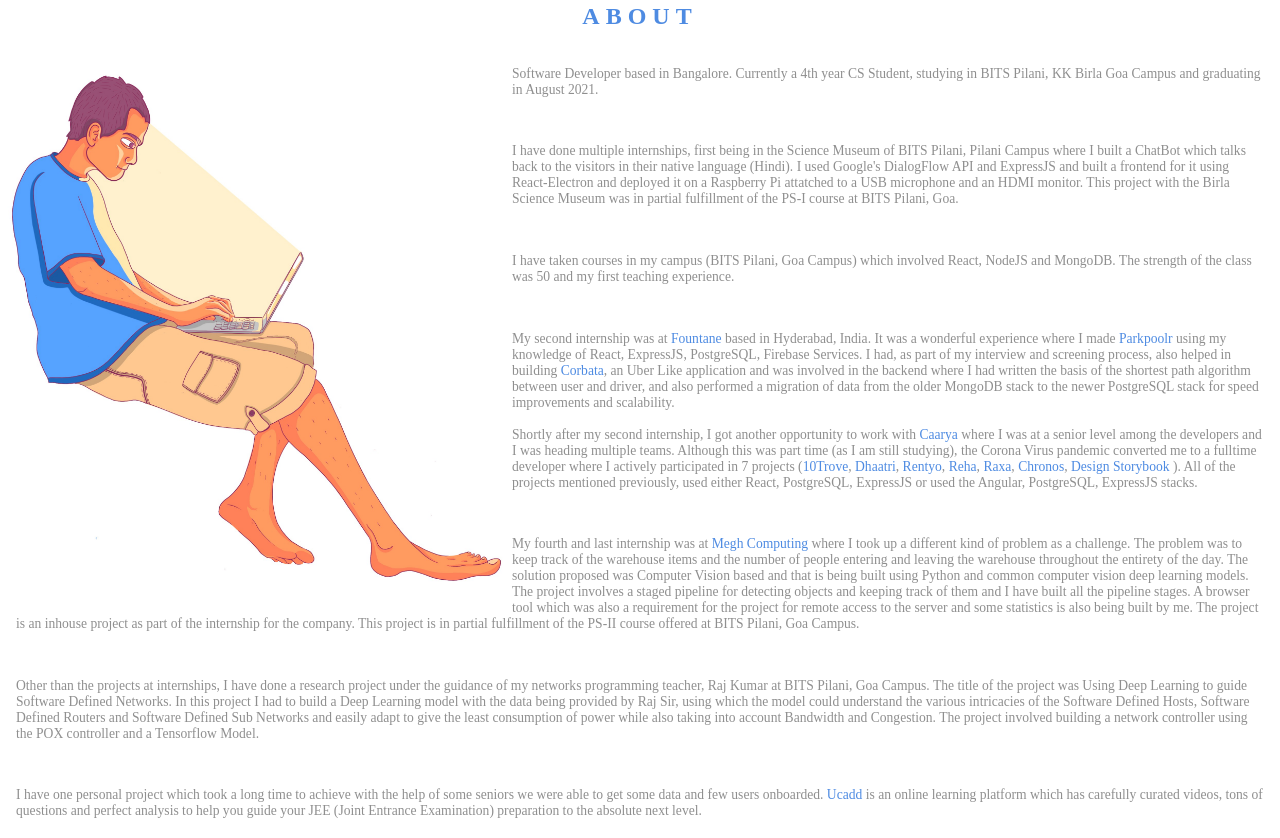
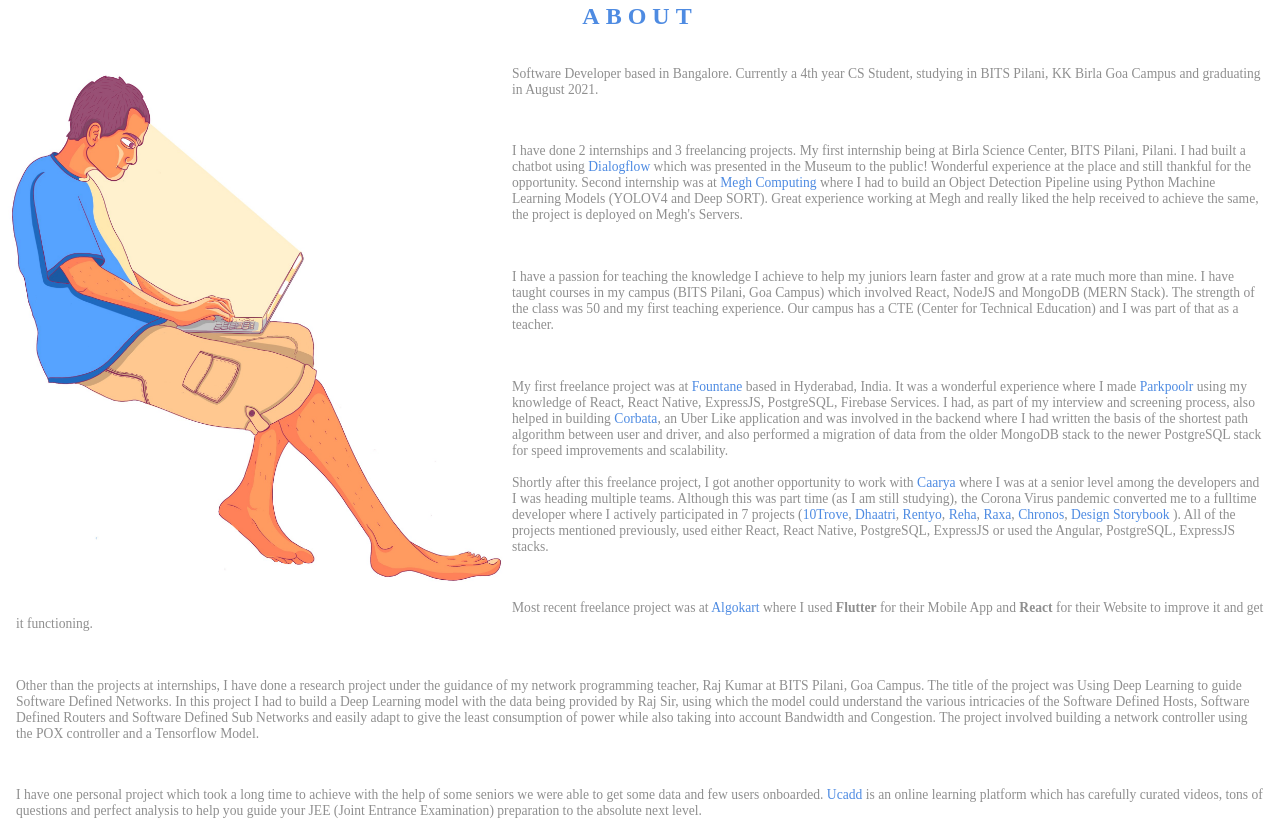
Before and after one commit to rish-0-0/Portfolio, a website built with webpack: page dist/index.html in a window 1280 px wide. Shown: the part 1475-2313 px from the top of the page. Built offline with nearby package versions, Linux system fonts and the light colour scheme; files whose address does not match are found by name.

Commit message:
changed About Me 	modified:   dist/index.html

```diff
--- a/dist/index.html
+++ b/dist/index.html
@@ -156,29 +156,45 @@
         2021.
       </p>
       <p class="aboutme">
-        I have done multiple internships, first being in the Science Museum of
-        BITS Pilani, Pilani Campus where I built a ChatBot which talks back to
-        the visitors in their native language (Hindi). I used Google's
-        DialogFlow API and ExpressJS and built a frontend for it using
-        React-Electron and deployed it on a Raspberry Pi attatched to a USB
-        microphone and an HDMI monitor. This project with the Birla Science
-        Museum was in partial fulfillment of the PS-I course at BITS Pilani,
-        Goa.
+        I have done 2 internships and 3 freelancing projects. My first
+        internship being at Birla Science Center, BITS Pilani, Pilani. I had
+        built a chatbot using
+        <a
+          href="https://cloud.google.com/dialogflow/docs"
+          class="inline-links"
+          target="_blank"
+        >
+          Dialogflow
+        </a>
+        which was presented in the Museum to the public! Wonderful experience at
+        the place and still thankful for the opportunity. Second internship was
+        at
+        <a href="https://megh.com/" class="inline-links" target="_blank"
+          >Megh Computing</a
+        >
+        where I had to build an Object Detection Pipeline using Python Machine
+        Learning Models (YOLOV4 and Deep SORT). Great experience working at Megh
+        and really liked the help received to achieve the same, the project is
+        deployed on Megh's Servers.
       </p>
       <p class="aboutme">
-        I have taken courses in my campus (BITS Pilani, Goa Campus) which
-        involved React, NodeJS and MongoDB. The strength of the class was 50 and
-        my first teaching experience.
+        I have a passion for teaching the knowledge I achieve to help my juniors
+        learn faster and grow at a rate much more than mine. I have taught
+        courses in my campus (BITS Pilani, Goa Campus) which involved React,
+        NodeJS and MongoDB (MERN Stack). The strength of the class was 50 and my
+        first teaching experience. Our campus has a CTE (Center for Technical
+        Education) and I was part of that as a teacher.
       </p>
       <p class="aboutme">
-        My second internship was at
+        My first freelance project was at
         <a href="https://fountane.com/" class="inline-links" target="_blank"
           >Fountane</a
         >
         based in Hyderabad, India. It was a wonderful experience where I made
         <a href="#parkpoolr" class="inline-links">Parkpoolr</a> using my
-        knowledge of React, ExpressJS, PostgreSQL, Firebase Services. I had, as
-        part of my interview and screening process, also helped in building
+        knowledge of React, React Native, ExpressJS, PostgreSQL, Firebase
+        Services. I had, as part of my interview and screening process, also
+        helped in building
         <a target="_blank" href="https://www.corbata.com/" class="inline-links"
           >Corbata</a
         >, an Uber Like application and was involved in the backend where I had
@@ -186,7 +202,7 @@
         driver, and also performed a migration of data from the older MongoDB
         stack to the newer PostgreSQL stack for speed improvements and
         scalability. <br /><br />
-        Shortly after my second internship, I got another opportunity to work
+        Shortly after this freelance project, I got another opportunity to work
         with
         <a href="https://caarya.in/" target="_blank" class="inline-links"
           >Caarya</a
@@ -233,30 +249,22 @@
           target="_blank"
           >Design Storybook</a
         >
-        ). All of the projects mentioned previously, used either React,
-        PostgreSQL, ExpressJS or used the Angular, PostgreSQL, ExpressJS stacks.
+        ). All of the projects mentioned previously, used either React, React
+        Native, PostgreSQL, ExpressJS or used the Angular, PostgreSQL, ExpressJS
+        stacks.
       </p>
       <p class="aboutme">
-        My fourth and last internship was at
-        <a href="https://megh.com/" class="inline-links" target="_blank"
-          >Megh Computing</a
+        Most recent freelance project was at
+        <a href="https://algokart.in/" class="inline-links" target="_blank"
+          >Algokart</a
         >
-        where I took up a different kind of problem as a challenge. The problem
-        was to keep track of the warehouse items and the number of people
-        entering and leaving the warehouse throughout the entirety of the day.
-        The solution proposed was Computer Vision based and that is being built
-        using Python and common computer vision deep learning models. The
-        project involves a staged pipeline for detecting objects and keeping
-        track of them and I have built all the pipeline stages. A browser tool
-        which was also a requirement for the project for remote access to the
-        server and some statistics is also being built by me. The project is an
-        inhouse project as part of the internship for the company. This project
-        is in partial fulfillment of the PS-II course offered at BITS Pilani,
-        Goa Campus.
+        where I used <strong>Flutter</strong> for their Mobile App and
+        <strong>React</strong> for their Website to improve it and get it
+        functioning.
       </p>
       <p class="aboutme">
         Other than the projects at internships, I have done a research project
-        under the guidance of my networks programming teacher, Raj Kumar at BITS
+        under the guidance of my network programming teacher, Raj Kumar at BITS
         Pilani, Goa Campus. The title of the project was Using Deep Learning to
         guide Software Defined Networks. In this project I had to build a Deep
         Learning model with the data being provided by Raj Sir, using which the
@@ -288,9 +296,19 @@
         <span class="border-line"></span>
       </div>
       <div class="form-wrapper">
-        <iframe name="hiddenFrame" width="0" height="0" style="display: none;"></iframe>
+        <iframe
+          name="hiddenFrame"
+          width="0"
+          height="0"
+          style="display: none"
+        ></iframe>
 
-        <form action="https://backend.rishabh-anand.com/api/v1/mail/send" method="POST" id="email_form" target="hiddenFrame">
+        <form
+          action="https://backend.rishabh-anand.com/api/v1/mail/send"
+          method="POST"
+          id="email_form"
+          target="hiddenFrame"
+        >
           <div class="input-group">
             <span class="input-icon">
               <img
```
